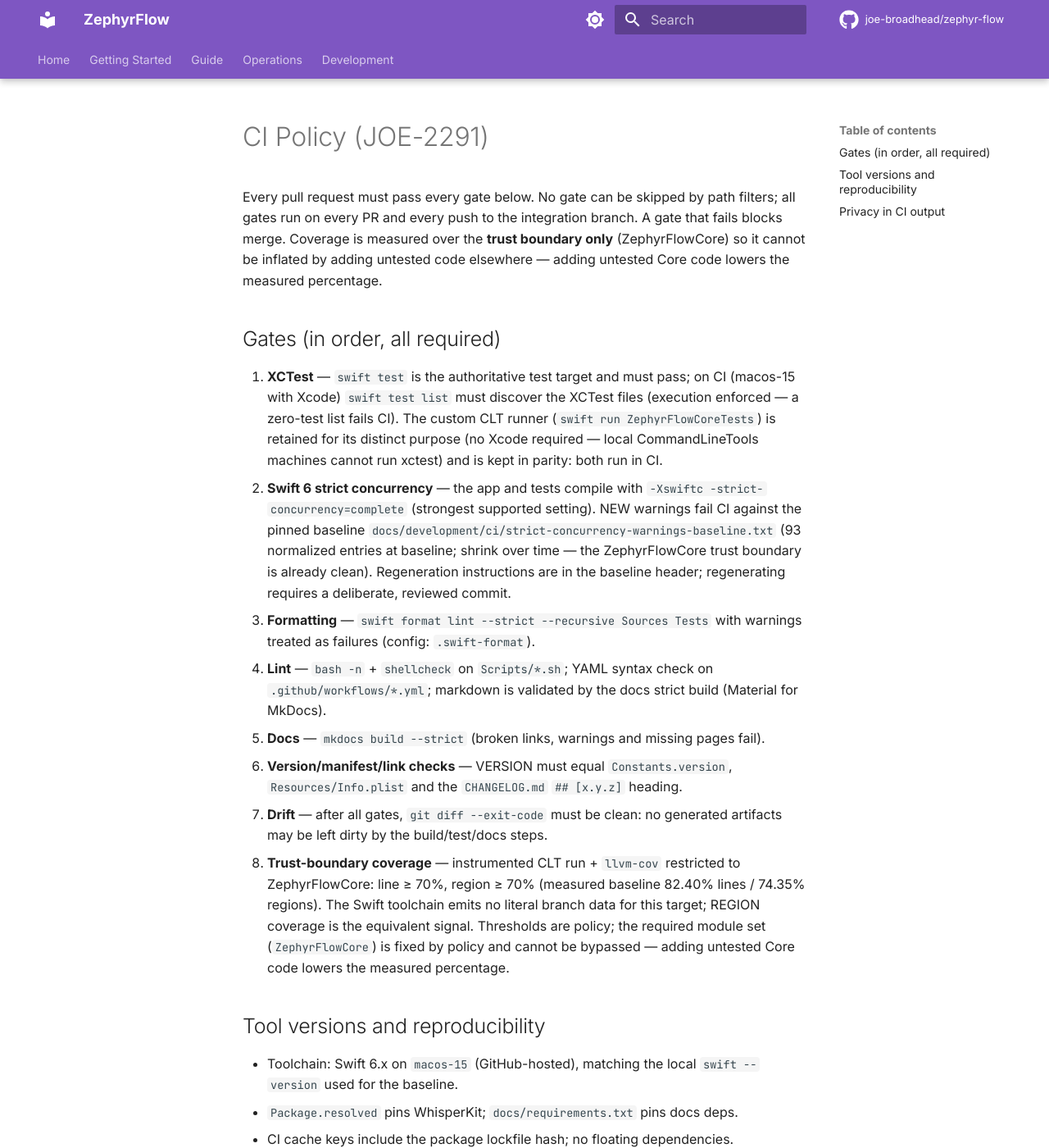
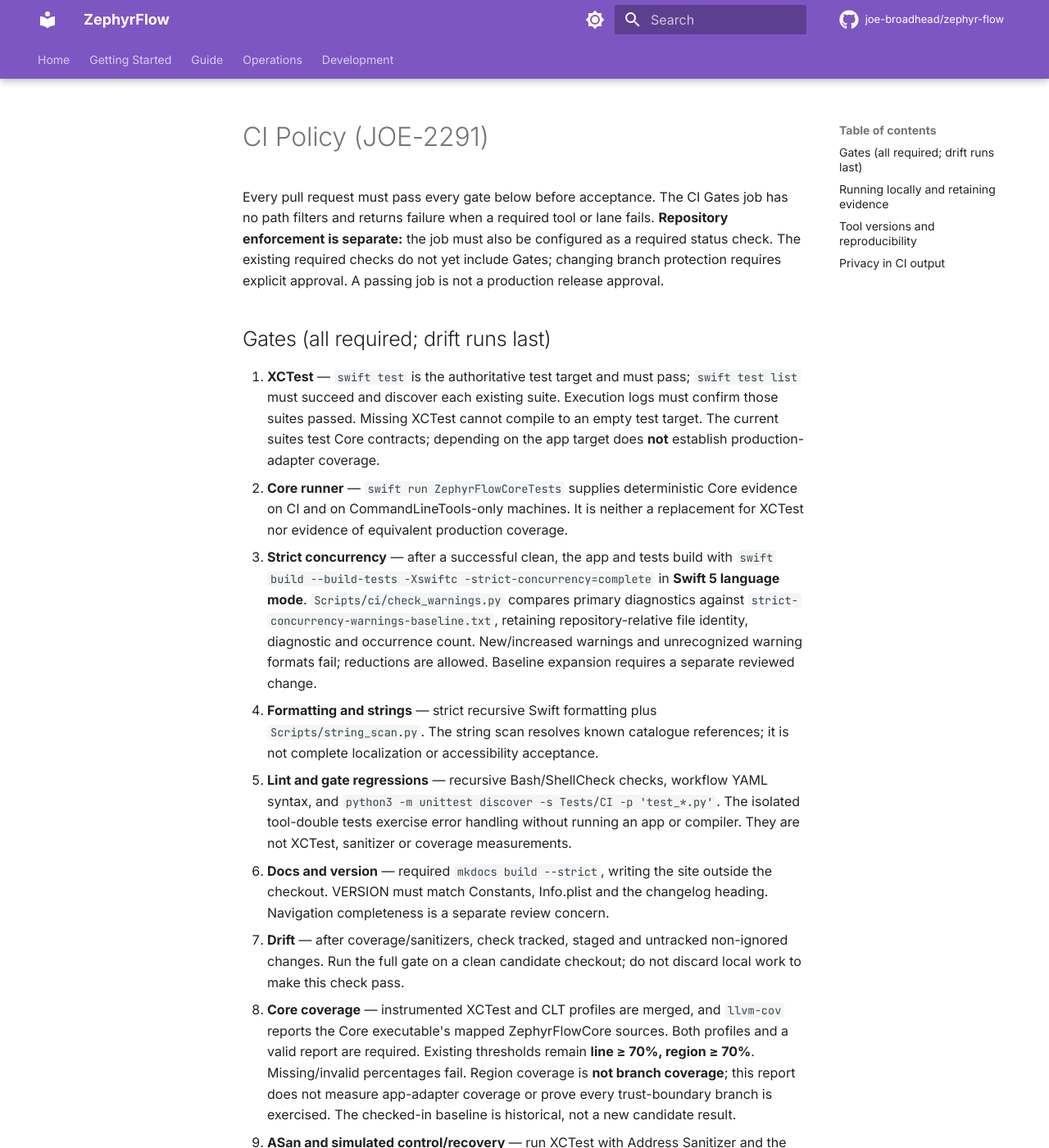
Before and after one commit to joe-broadhead/zephyr-flow, an MkDocs documentation site: the page built from docs/development/ci/ci-policy.md, in a window 1280 px wide and 1400 px high. Shown: the whole window at 82% size. Built offline with MkDocs 1.6.1 and Material for MkDocs 9.7.7, drawn with Linux system fonts in a browser that asks for light colours; comment, search, counter and statistics services are not loaded; some of the changed text lies outside the part shown.

Commit message:
fix(ci): restore fail-closed validation and XCTest checks

````diff
--- a/docs/development/ci/ci-policy.md
+++ b/docs/development/ci/ci-policy.md
@@ -1,58 +1,90 @@
 # CI Policy (JOE-2291)
 
-Every pull request must pass every gate below. No gate can be skipped by path
-filters; all gates run on every PR and every push to the integration branch.
-A gate that fails blocks merge. Coverage is measured over the **trust
-boundary only** (ZephyrFlowCore) so it cannot be inflated by adding untested
-code elsewhere — adding untested Core code lowers the measured percentage.
+Every pull request must pass every gate below before acceptance. The CI Gates
+job has no path filters and returns failure when a required tool or lane fails.
+**Repository enforcement is separate:** the job must also be configured as a
+required status check. The existing required checks do not yet include Gates;
+changing branch protection requires explicit approval. A passing job is not a
+production release approval.
 
-## Gates (in order, all required)
+## Gates (all required; drift runs last)
 
 1. **XCTest** — `swift test` is the authoritative test target and must pass;
-   on CI (macos-15 with Xcode) `swift test list` must discover the XCTest
-   files (execution enforced — a zero-test list fails CI). The custom CLT
-   runner (`swift run ZephyrFlowCoreTests`) is retained for its distinct
-   purpose (no Xcode required — local CommandLineTools machines cannot run
-   xctest) and is kept in parity: both run in CI.
-2. **Swift 6 strict concurrency** — the app and tests compile with
-   `-Xswiftc -strict-concurrency=complete` (strongest supported setting).
-   NEW warnings fail CI against the pinned baseline
-   `docs/development/ci/strict-concurrency-warnings-baseline.txt`
-   (93 normalized entries at baseline; shrink over time — the ZephyrFlowCore
-   trust boundary is already clean). Regeneration instructions are in the
-   baseline header; regenerating requires a deliberate, reviewed commit.
-3. **Formatting** — `swift format lint --strict --recursive Sources Tests`
-   with warnings treated as failures (config: `.swift-format`).
-4. **Lint** — `bash -n` + `shellcheck` on `Scripts/*.sh`; YAML syntax check
-   on `.github/workflows/*.yml`; markdown is validated by the docs strict
-   build (Material for MkDocs).
-5. **Docs** — `mkdocs build --strict` (broken links, warnings and missing
-   pages fail).
-6. **Version/manifest/link checks** — VERSION must equal
-   `Constants.version`, `Resources/Info.plist` and the `CHANGELOG.md`
-   `## [x.y.z]` heading.
-7. **Drift** — after all gates, `git diff --exit-code` must be clean: no
-   generated artifacts may be left dirty by the build/test/docs steps.
-8. **Trust-boundary coverage** — instrumented CLT run + `llvm-cov` restricted
-   to ZephyrFlowCore: line ≥ 70%, region ≥ 70% (measured baseline
-   82.40% lines / 74.35% regions). The Swift toolchain emits no literal
-   branch data for this target; REGION coverage is the equivalent signal.
-   Thresholds are policy; the required module set (`ZephyrFlowCore`) is
-   fixed by policy and cannot be bypassed — adding untested Core code
-   lowers the measured percentage.
+   `swift test list` must succeed and discover each existing suite. Execution
+   logs must confirm those suites passed. Missing XCTest cannot compile to an
+   empty test target. The current suites test Core contracts; depending on the
+   app target does **not** establish production-adapter coverage.
+2. **Core runner** — `swift run ZephyrFlowCoreTests` supplies deterministic
+   Core evidence on CI and on CommandLineTools-only machines. It is neither
+   a replacement for XCTest nor evidence of equivalent production coverage.
+3. **Strict concurrency** — after a successful clean, the app and tests build
+   with `swift build --build-tests -Xswiftc -strict-concurrency=complete` in
+   **Swift 5 language mode**. `Scripts/ci/check_warnings.py` compares primary
+   diagnostics against `strict-concurrency-warnings-baseline.txt`, retaining
+   repository-relative file identity, diagnostic and occurrence count.
+   New/increased warnings and unrecognized warning formats fail; reductions
+   are allowed. Baseline expansion requires a separate reviewed change.
+4. **Formatting and strings** — strict recursive Swift formatting plus
+   `Scripts/string_scan.py`. The string scan resolves known catalogue
+   references; it is not complete localization or accessibility acceptance.
+5. **Lint and gate regressions** — recursive Bash/ShellCheck checks, workflow
+   YAML syntax, and `python3 -m unittest discover -s Tests/CI -p 'test_*.py'`.
+   The isolated tool-double tests exercise error handling without running an
+   app or compiler. They are not XCTest, sanitizer or coverage measurements.
+6. **Docs and version** — required `mkdocs build --strict`, writing the site
+   outside the checkout. VERSION must match Constants, Info.plist and the
+   changelog heading. Navigation completeness is a separate review concern.
+7. **Drift** — after coverage/sanitizers, check tracked, staged and untracked
+   non-ignored changes. Run the full gate on a clean candidate checkout;
+   do not discard local work to make this check pass.
+8. **Core coverage** — instrumented XCTest and CLT profiles are merged, and
+   `llvm-cov` reports the Core executable's mapped ZephyrFlowCore sources.
+   Both profiles and a valid report are required. Existing thresholds remain
+   **line ≥ 70%, region ≥ 70%**. Missing/invalid percentages fail.
+   Region coverage is **not branch coverage**; this report does not measure
+   app-adapter coverage or prove every trust-boundary branch is exercised.
+   The checked-in baseline is historical, not a new candidate result.
+9. **ASan and simulated control/recovery** — run XCTest with Address Sanitizer
+   and the deterministic Core stress checks. Preserve full process exit codes,
+   not just selected success markers. Real native cleanup and signed-app
+   kill/relaunch qualification remain separate.
+
+## Running locally and retaining evidence
+
+On a machine with full Xcode selected and required tools installed:
+
+```bash
+python3 -m venv "$TMPDIR/zephyr-gate-venv"
+"$TMPDIR/zephyr-gate-venv/bin/python" -m pip install -r Scripts/ci/requirements.txt
+PATH="$TMPDIR/zephyr-gate-venv/bin:$PATH" bash Scripts/ci_checks.sh
+```
+
+ShellCheck must also be installed. Without full Xcode, use the Core runner,
+gate regression tests, formatting and docs commands separately; the full gate
+fails its preflight rather than claiming skipped lanes passed.
+
+`ZF_CI_REPORT_DIR` selects an **external** report directory; otherwise a unique
+temporary directory is created and printed. Retained output includes source
+SHA, tool versions, full command logs, `commands.tsv` (command name and exit
+code), `result.txt` (overall exit and failure count), profiles and coverage.
+CI uploads reports even after setup/gate failure. Cancellation or runner loss
+may prevent artifact upload and must not be interpreted as completed evidence.
 
 ## Tool versions and reproducibility
 
-- Toolchain: Swift 6.x on `macos-15` (GitHub-hosted), matching the local
-  `swift --version` used for the baseline.
-- `Package.resolved` pins WhisperKit; `docs/requirements.txt` pins docs deps.
-- CI cache keys include the package lockfile hash; no floating dependencies.
-- A green baseline report is retained at
-  `docs/development/ci/coverage-baseline-report.txt`.
+- CI records the actual macOS/Xcode/Swift versions. `macos-15`, the selected
+  Xcode, Python 3.12 patch and Homebrew ShellCheck are not immutable tool pins.
+- Python gate packages are installed in a temporary virtual environment, never
+  into Homebrew/system Python. Setup errors are not suppressed. Direct versions
+  in `Scripts/ci/requirements.txt` constrain the shared docs requirements;
+  transitive versions are recorded with `pip freeze`, not fully hash-locked.
+- `Package.resolved` remains unchanged. The gate's final drift check rejects
+  tracked lockfile changes. Full reproducibility and broader coverage policy
+  remain acceptance work; do not relabel historical reports as current proof.
 
 ## Privacy in CI output
 
-- Test/coverage artifacts contain **no transcript bodies, audio, keys or
-  private fixture content** — Core tests assert lengths/equality only and
-  fixtures are synthetic. Artifacts are published for failed AND successful
-  runs (build log, coverage report) with `actions/upload-artifact`.
+- Use synthetic fixtures only. Do not log real transcript bodies, audio,
+  keys, private fixture payloads or credentials. Full failure logs are retained,
+  so assertion messages must also respect this restriction. CI does not load
+  personal app state or require signing credentials for these gates.
````
Also changed, not shown: docs/development/ci/sanitizers.md (+24 -21 lines), 13 other files.
